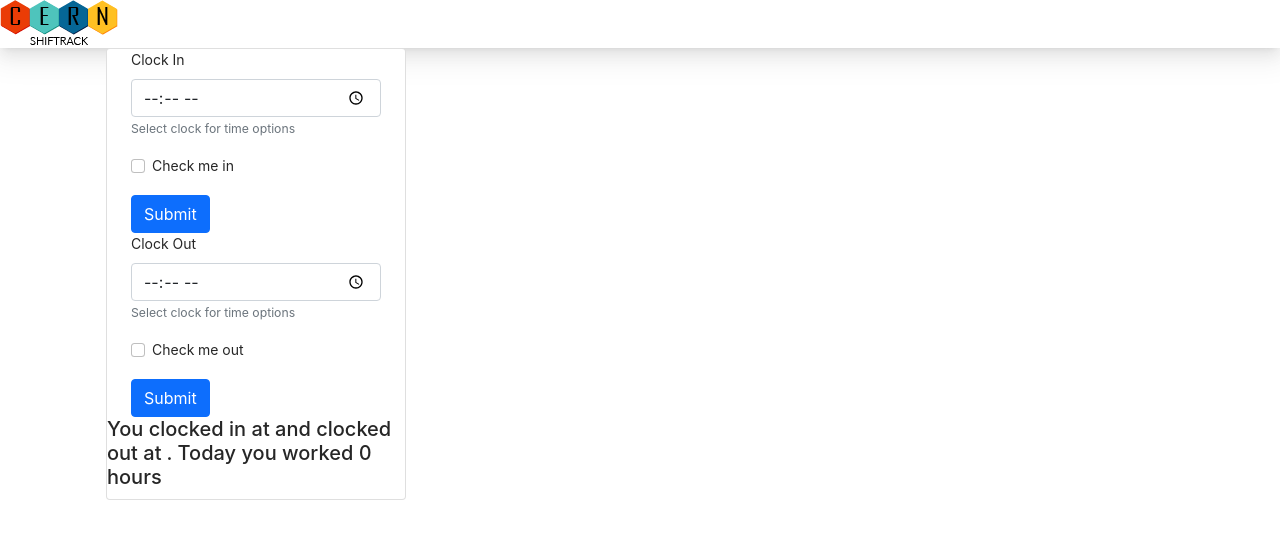
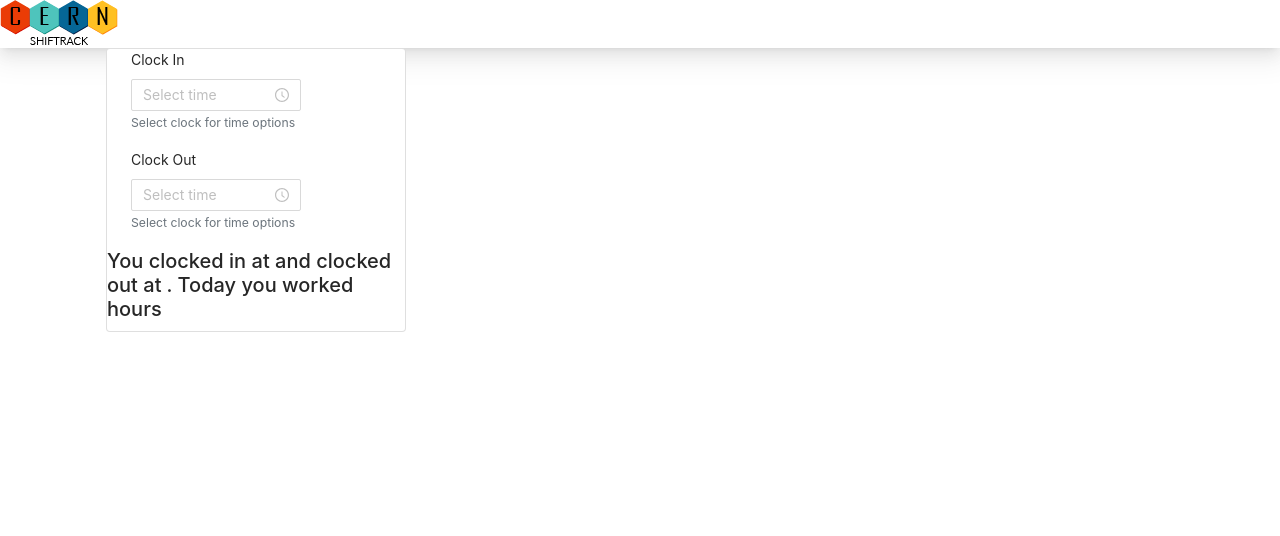
Before and after one commit to ElcinKoyuncu/CERN_Shiftrack, a React (Create React App) app in the folder client/: page /clock in a window 1280 px wide. Shown: the top 536 px of the page. Built offline with nearby package versions, Linux system fonts and the light colour scheme.

Commit message:
clockjs updates

```diff
--- a/client/package.json
+++ b/client/package.json
@@ -8,7 +8,7 @@
     "@testing-library/jest-dom": "^5.14.1",
     "@testing-library/react": "^11.2.7",
     "@testing-library/user-event": "^12.8.3",
-    "antd": "^4.16.11",
+    "antd": "^4.16.12",
     "axios": "^0.21.1",
     "bootstrap": "^5.0.2",
     "date-fns": "^2.23.0",
--- a/client/src/Components/Clock/clock.js
+++ b/client/src/Components/Clock/clock.js
@@ -4,37 +4,63 @@ import Container from 'react-bootstrap/Container';
 import Col from 'react-bootstrap/Container';
 import Row from 'react-bootstrap/Container';
 import Card from 'react-bootstrap/Card';
-import Button from 'react-bootstrap/Button';
 import Form from 'react-bootstrap/Form';
-import React, { useState } from 'react';
-
-function Clock() {
-
-  const clockingData = Object.freeze({
-    clockin: "",
-    clockout: ""
-  });
+import { TimePicker } from 'antd';
+import moment from 'moment';
+import React from 'react';
 
 
-  const [formData, updateFormData] = React.useState(clockingData);
+<TimePicker defaultValue={moment('13:30:56', 'HH:mm:ss')} />;
 
-  const handleChange = (e) => {
-    updateFormData({
-      ...formData,
 
-      [e.target.name]: e.target.value.trim()
-    });
-  };
+export default class Clock extends React.Component {
 
-  const handleSubmit = e => {
-    e.preventDefault();
-    console.log(formData);
+    constructor(props) {
+        super(props);
 
-  };
+        this.state = {
+            clock: {
+                timeIn: props.timeIn,
+                timeOut: props.timeOut
+            }
+        }
+    }
 
-//   const d1 = formData.clockin; //"now"
-//   const d2 = formData.clockout;  // some date
-//   const diff = Math.abs(d2-d1);  // difference in milliseconds
+    handleClockInChanged(event) {
+        var clock        = this.state.clock;
+        clock.timeIn  = this.state.clock.timeIn;
+
+        this.setState({ clock: clock });
+    }
+
+    handleClockOutChanged(event) {
+        var clock        = this.state.clock;
+        clock.timeOut  = this.state.clock.timeOut;
+
+        this.setState({ clock: clock });
+    }
+
+    handleSubmit() {
+        console.log(this.state.clock);
+    }
+
+    render() {
+
+        function onChangeIn(time, timeString) {
+            console.log(time, timeString);
+            this.setState({time: timeString});
+            // const timeIn = timeString;
+        }
+
+        function onChangeOut(time, timeString) {
+          console.log(time, timeString);
+          this.setState({time: timeString});
+        //   const timeOut = timeString;
+        }
+
+        // const timeIn = onChangeIn.timeString;
+
+        // const timeOut = onChangeOut.timeString;
 
         return (
 
@@ -43,43 +69,35 @@ function Clock() {
                   <Col>
                       <Card class="clockIn" title="Start of Day" style={{ width: 300 }}>
 
-                <Form onSubmit={handleSubmit}>
+                      <Form>
                           <Row>
                               <Col>
                                   <Form.Group className="mb-3" controlId="formBasicEmail">
                                       <Form.Label>Clock In</Form.Label>
-                                <Form.Control type="time" placeholder="Enter HH:MM" name="clockin" onChange={handleChange}/>
+                                      <div>
+                                          <TimePicker onChange={this.handleClockInChanged.bind(this), onChangeIn} defaultOpenValue={moment('00:00:00', 'HH:mm:ss')} value={this.state.clock.timeIn} />
+                                      </div>
                                       <Form.Text className="text-muted">
                                       Select clock for time options
                                       </Form.Text>
                                   </Form.Group>
-                            <Form.Group className="mb-3" controlId="formBasicCheckbox">
-                                <Form.Check type="checkbox" label="Check me in" />
-                            </Form.Group>
-                            <Button variant="primary" type="submit">
-                                Submit
-                            </Button>
                               </Col>
                           </Row>
                           <Row>
                               <Col>
                                   <Form.Group className="mb-3" controlId="formBasicEmail">
                                       <Form.Label>Clock Out</Form.Label>
-                                <Form.Control type="time" placeholder="Enter HH:MM" name="clockout" onChange={handleChange} />
+                                      <div>
+                                          <TimePicker onChange={this.handleClockOutChanged.bind(this), onChangeOut} defaultOpenValue={moment('00:00:00', 'HH:mm:ss')} value={this.state.clock.timeOut} onSubmit={this.handleSubmit}/>
+                                      </div>
                                       <Form.Text className="text-muted">
                                           Select clock for time options
                                       </Form.Text>
                                   </Form.Group>
-                            <Form.Group className="mb-3" controlId="formBasicCheckbox">
-                                <Form.Check type="checkbox" label="Check me out" />
-                            </Form.Group>
-                            <Button variant="primary" type="submit">
-                                Submit
-                            </Button>
                               </Col>
                           </Row>
                       </Form>
-                <h5>You clocked in at {formData.clockin} and clocked out at {formData.clockout}. Today you worked { Math.abs(formData.clockin-formData.clockout)} hours</h5>
+                      <h5>You clocked in at and clocked out at . Today you worked hours</h5>
                       </Card>
 
                   </Col>
@@ -88,7 +106,5 @@ function Clock() {
           </Container>
 
         )
-};
-
-
-export default Clock;
+    }
+}
```
Also changed, not shown: 1 other file (tests, documents, lock files or other folders). Lines whose indentation alone changed are shown as unchanged.
